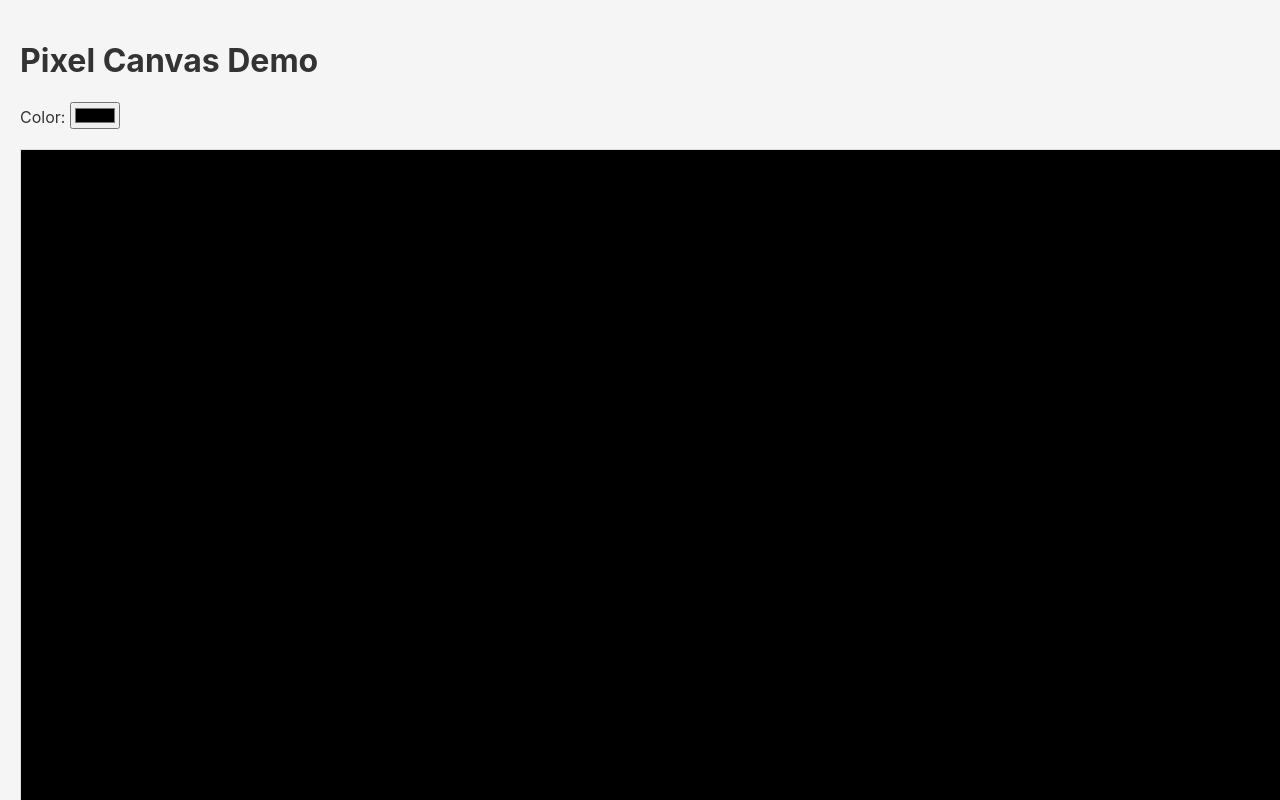
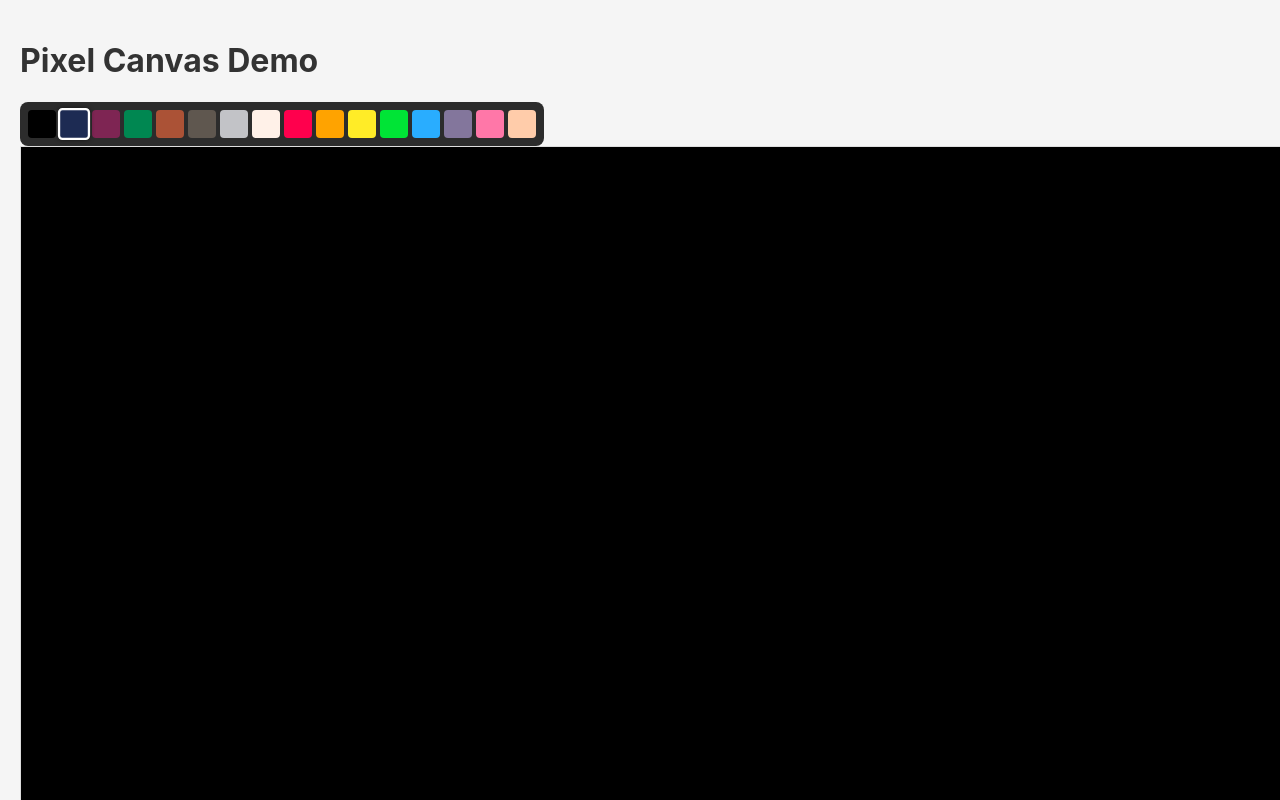
Before and after one commit to pixie-git/pixie, a Vue app in the folder client/: page /play in a window 1280 px wide. Shown: the top 800 px of the page. Built offline with nearby package versions, Linux system fonts and the light colour scheme.

Commit message:
PIX-17 ColorSelector with limited palette

```diff
--- a/client/src/components/editor/ColorSelector.vue
+++ b/client/src/components/editor/ColorSelector.vue
@@ -1,28 +1,58 @@
 <script setup lang="ts">
-defineProps<{
-  modelValue: string
-}>();
+import { useEditorStore } from '@/stores/editor.store';
+import { storeToRefs } from 'pinia';
 
-defineEmits<{
-  (e: 'update:modelValue', value: string): void
-}>();
+const store = useEditorStore();
+// storeToRefs mantiene la reattività di palette e selectedColorIndex
+const { palette, selectedColorIndex } = storeToRefs(store);
+
+const selectColor = (index: number) => {
+  store.setSelectedColor(index);
+};
 </script>
 
 <template>
-  <div class="color-selector">
-    <label>
-      Color:
-      <input
-        type="color"
-        :value="modelValue"
-        @input="$emit('update:modelValue', ($event.target as HTMLInputElement).value)"
-      />
-    </label>
+  <div class="color-picker">
+    <div
+      v-for="(color, index) in palette"
+      :key="index"
+      class="color-swatch"
+      :class="{ active: selectedColorIndex === index }"
+      :style="{ backgroundColor: color }"
+      @click="selectColor(index)"
+    ></div>
   </div>
 </template>
 
 <style scoped>
-.color-selector {
-  margin-bottom: 20px;
+.color-picker {
+  display: flex;
+  flex-wrap: wrap;
+  gap: 4px;
+  padding: 8px;
+  background: #2c2c2c;
+  border-radius: 8px;
+  width: fit-content;
+}
+
+.color-swatch {
+  width: 24px;
+  height: 24px;
+  border: 2px solid transparent;
+  cursor: pointer;
+  border-radius: 4px;
+  transition: transform 0.1s;
+}
+
+.color-swatch:hover {
+  transform: scale(1.1);
+  border-color: rgba(255, 255, 255, 0.5);
+}
+
+.color-swatch.active {
+  border-color: white;
+  box-shadow: 0 0 4px rgba(0,0,0,0.5);
+  transform: scale(1.15);
+  z-index: 1;
 }
 </style>
```
